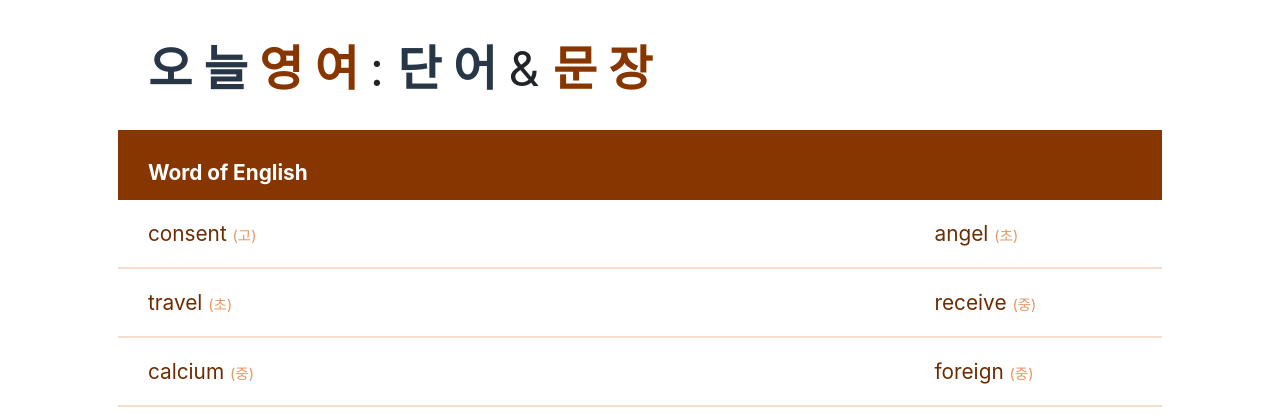
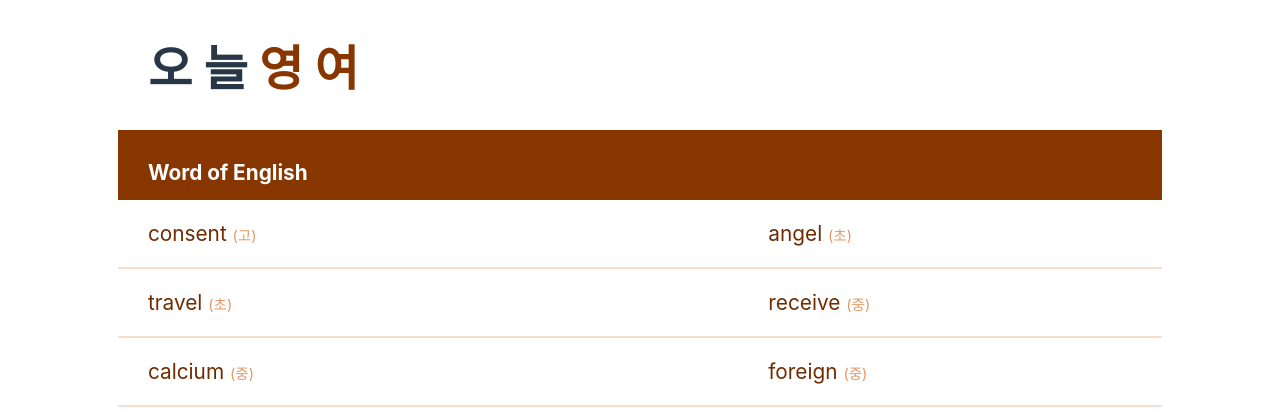
Before and after one commit to jacealan/Jace, a Django app: page /eng/ in a window 1280 px wide. Shown: the top 420 px of the page. Run offline with Django 3.2, Linux system fonts and the light colour scheme; data comes from the database, SQL or seed files in the repository; some libraries are stand-ins or nearby versions.

Commit message:
modified

```diff
--- a/eng/templates/eng/eng_today.html
+++ b/eng/templates/eng/eng_today.html
@@ -28,7 +28,7 @@
             <span style="color:#283747;"><b> 오 늘 </b></span><span style="color:#873600;"><b> 영 여 </b></span>
             {# </td>#}
             {# <td style="font-size:3em;padding:30;">#}
-            : <span style="color:#283747;"><b> 단 어 </b></span> & <span style="color:#873600;"><b> 문 장 </b></span>
+            {# : <span style="color:#283747;"><b> 단어 </b></span> & <span style="color:#873600;"><b> 문장 </b></span>#}
             </td>
          </tr>
         <tr>
```
